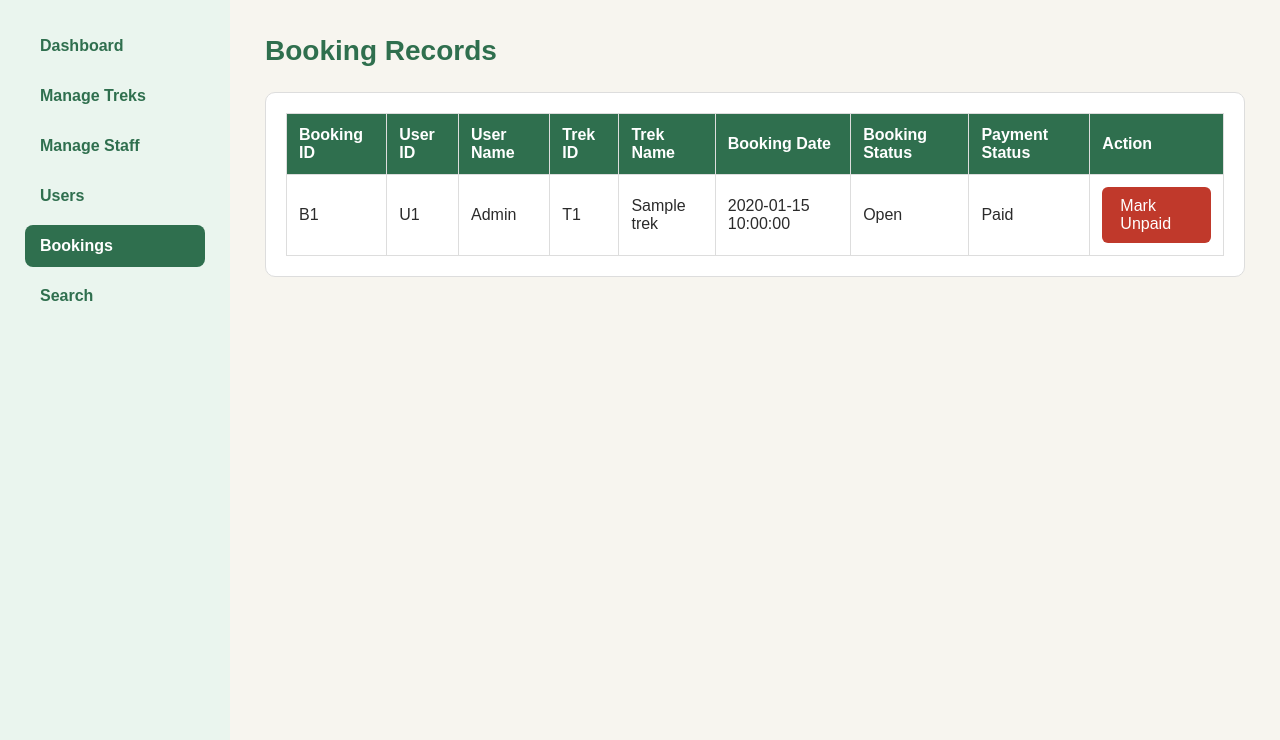
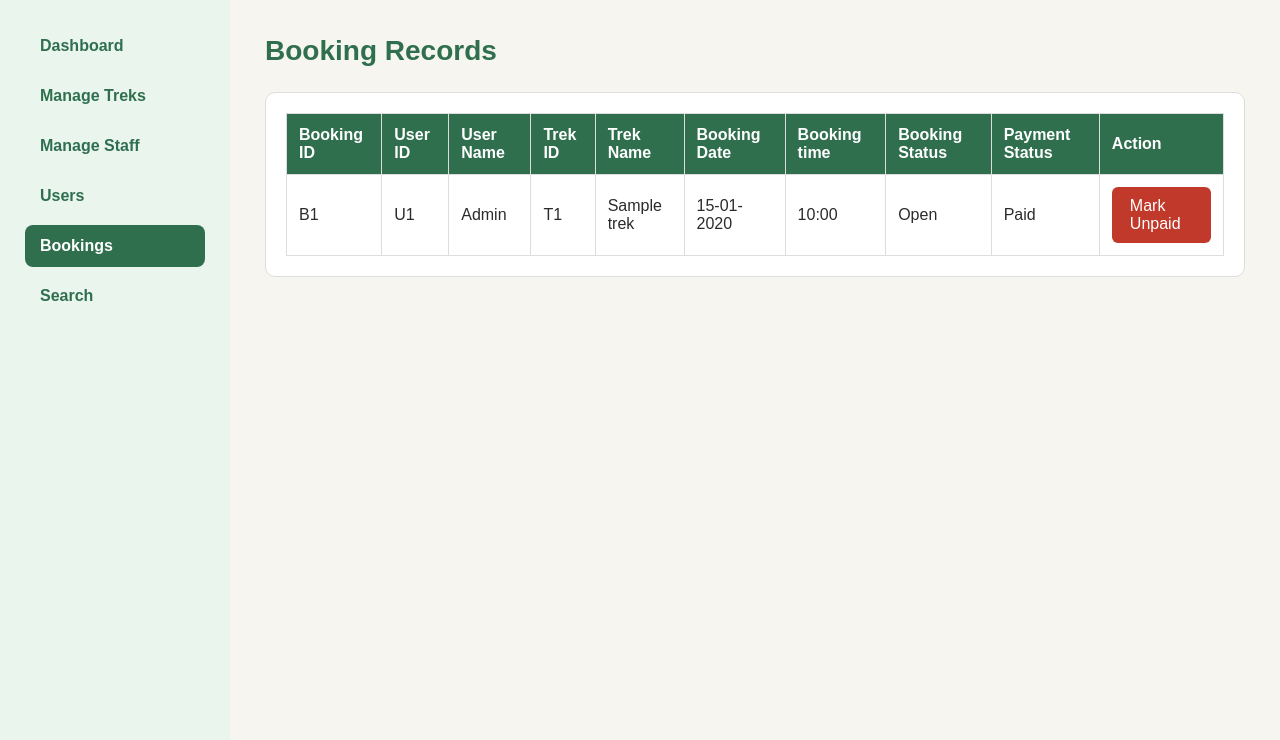
Before and after one commit to 24f2001995/Trekking-Management-App, a Flask app: page /admin/bookings in a window 1280 px wide. Shown: the part 60-800 px from the top of the page. Run offline with Flask 3, Linux system fonts and the light colour scheme; the visitor is signed in with stand-in values (Sample User, id 1); tables that the repository leaves empty hold one stand-in row (values such as "Sample post").

Commit message:
minor changes

```diff
--- a/templates/admin_bookings.html
+++ b/templates/admin_bookings.html
@@ -19,6 +19,7 @@ Booking Records
         <th>Trek ID</th>
         <th>Trek Name</th>
         <th>Booking Date</th>
+        <th>Booking time</th>
         <th>Booking Status</th>
         <th>Payment Status</th>
         <th>Action</th>
@@ -31,7 +32,8 @@ Booking Records
         <td>{{ booking.user.name }}</td>
         <td>T{{ booking.trek_id }}</td>
         <td>{{ booking.trek.name }}</td>
-        <td>{{ booking.booking_date }}</td>
+        <td>{{ booking.booking_date.strftime("%d-%m-%Y") }}</td>
+        <td>{{ booking.booking_date.strftime("%H:%M") }}</td>
         <td>{{ booking.status }}</td>
         <td>{{ booking.payment_status }}</td>
 
--- a/templates/user_bookings.html
+++ b/templates/user_bookings.html
@@ -13,6 +13,7 @@
         <th>Trek ID</th>
         <th>Location</th>
         <th>Booking Date</th>
+        <th>Booking Time</th>
         <th>Trek Status</th>
         <th>Booking Status</th>
         <th>Payment Status</th>
@@ -25,7 +26,9 @@
         <td>{{ booking.trek.name }}</td>
         <td>T{{ booking.trek_id }}</td>
         <td>{{ booking.trek.location }}</td>
-        <td>{{ booking.booking_date }}</td>
+        <td>{{ booking.booking_date.strftime("%d/%m/%Y") }}</td>
+        <td>{{ booking.booking_date.strftime("%H:%M") }}</td>
+        <td>{{ booking.status }}</td>
         <td>{{ booking.trek.status }}</td>
         <td>{{ booking.status }}</td>
         <td>{{ booking.payment_status }}</td>
```
Also changed, not shown: templates/user_profile.html (+4 -7 lines).
